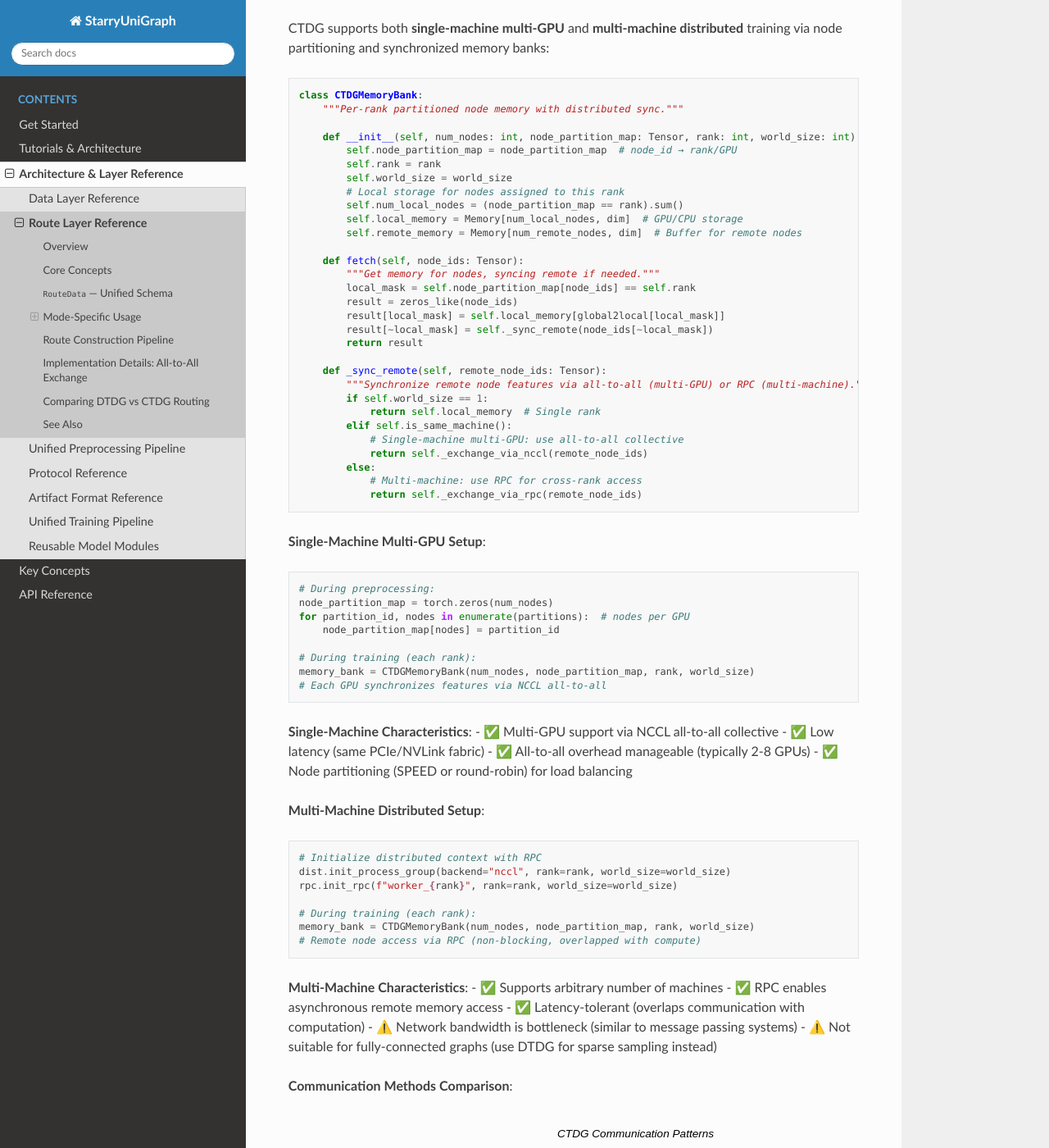
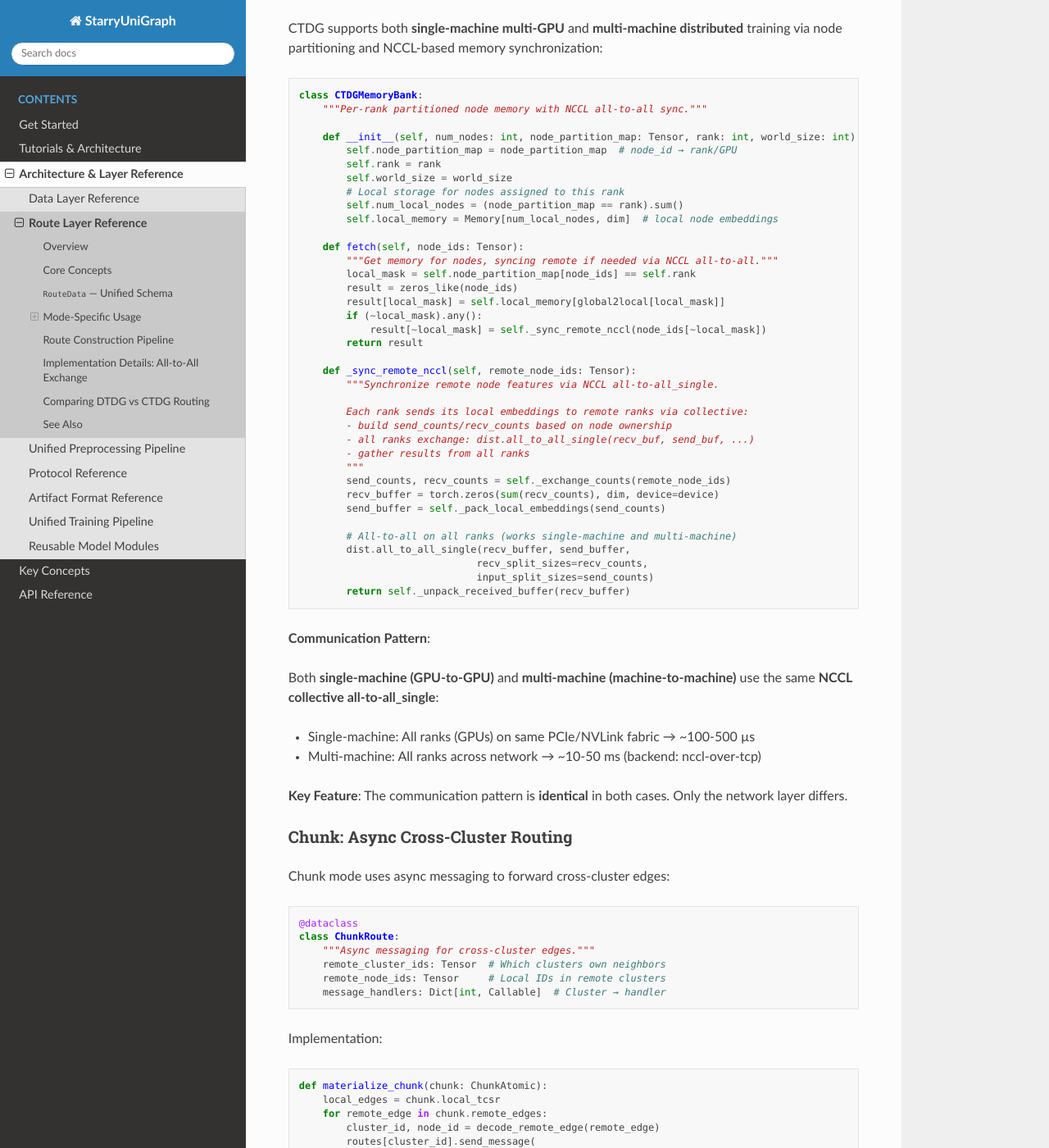
Before and after one commit to zhljJoan/starrygl-unidynGraph, a Sphinx documentation site: the page built from docs/source/architecture/route_layer.rst, in a window 1280 px wide and 1400 px high, scrolled down 2467 px. Shown: the whole window at 82% size. Built offline with Sphinx 7.4.7 and the Read the Docs theme 3.1.0, drawn with Linux system fonts in a browser that asks for light colours; pages that are not in the unit, such as notebooks, are missing from menus; some of the changed text lies outside the part shown.

Commit message:
fix: Correct CTDG communication model - both single/multi-machine use NCCL
Corrected misunderstanding about CTDG distributed training:

1. **CTDG Communication**: Both single-machine and multi-machine use NCCL all-to-all_single
   - Single-machine: NCCL over NVLINK/PCIe (~100-500 µs)
   - Multi-machine: NCCL over TCP/IP (~10-50 ms)
   - Same all-to-all_single pattern, different network transport

2. **Removed incorrect RPC references**:
   - Deleted RPC-based remote access documentation (not implemented)
   - Removed use_rpc config references (doesn't exist in current implementation)
   - Corrected CTDG multi-machine to use NCCL-over-TCP

3. **Updated comparison tables**:
   - route_layer.rst: Now shows DTDG/CTDG both use all-to-all_single
   - install_guide.rst: Clarified single-machine vs multi-machine communication

4. **Build status**: 0 errors, 11 warnings (all non-critical toctree docs)

Key insight: The NCCL all-to-all_single pattern is identical for both setups.
Network layer (NVLINK/PCIe vs TCP/IP) creates the latency difference, not communication method.

Co-Authored-By: Claude Sonnet 4.6 (1M context) <noreply@anthropic.com>

```diff
--- a/docs/source/architecture/route_layer.rst
+++ b/docs/source/architecture/route_layer.rst
@@ -134,15 +134,15 @@ Integration with DGL blocks:
             src_x = x  # Local only
         # ... continue message passing with src_x
 
-**CTDG: Distributed Memory Routing with Partitioning**
-~~~~~~~~~~~~~~~~~~~~~~~~~~~~~~~~~~~~~~~~~~~~~~~~~~~~~~
+**CTDG: Distributed Memory Routing with NCCL**
+~~~~~~~~~~~~~~~~~~~~~~~~~~~~~~~~~~~~~~~~~~~~~~
 
-CTDG supports both **single-machine multi-GPU** and **multi-machine distributed** training via node partitioning and synchronized memory banks:
+CTDG supports both **single-machine multi-GPU** and **multi-machine distributed** training via node partitioning and NCCL-based memory synchronization:
 
 .. code-block:: python
 
     class CTDGMemoryBank:
-        """Per-rank partitioned node memory with distributed sync."""
+        """Per-rank partitioned node memory with NCCL all-to-all sync."""
 
         def __init__(self, num_nodes: int, node_partition_map: Tensor, rank: int, world_size: int):
             self.node_partition_map = node_partition_map  # node_id → rank/GPU
@@ -150,90 +150,43 @@ CTDG supports both **single-machine multi-GPU** and **multi-machine distributed*
             self.world_size = world_size
             # Local storage for nodes assigned to this rank
             self.num_local_nodes = (node_partition_map == rank).sum()
-            self.local_memory = Memory[num_local_nodes, dim]  # GPU/CPU storage
-            self.remote_memory = Memory[num_remote_nodes, dim]  # Buffer for remote nodes
+            self.local_memory = Memory[num_local_nodes, dim]  # local node embeddings
 
         def fetch(self, node_ids: Tensor):
-            """Get memory for nodes, syncing remote if needed."""
+            """Get memory for nodes, syncing remote if needed via NCCL all-to-all."""
             local_mask = self.node_partition_map[node_ids] == self.rank
             result = zeros_like(node_ids)
             result[local_mask] = self.local_memory[global2local[local_mask]]
-            result[~local_mask] = self._sync_remote(node_ids[~local_mask])
+            if (~local_mask).any():
+                result[~local_mask] = self._sync_remote_nccl(node_ids[~local_mask])
             return result
 
-        def _sync_remote(self, remote_node_ids: Tensor):
-            """Synchronize remote node features via all-to-all (multi-GPU) or RPC (multi-machine)."""
-            if self.world_size == 1:
-                return self.local_memory  # Single rank
-            elif self.is_same_machine():
-                # Single-machine multi-GPU: use all-to-all collective
-                return self._exchange_via_nccl(remote_node_ids)
-            else:
-                # Multi-machine: use RPC for cross-rank access
-                return self._exchange_via_rpc(remote_node_ids)
+        def _sync_remote_nccl(self, remote_node_ids: Tensor):
+            """Synchronize remote node features via NCCL all-to-all_single.
 
-**Single-Machine Multi-GPU Setup**:
+            Each rank sends its local embeddings to remote ranks via collective:
+            - build send_counts/recv_counts based on node ownership
+            - all ranks exchange: dist.all_to_all_single(recv_buf, send_buf, ...)
+            - gather results from all ranks
+            """
+            send_counts, recv_counts = self._exchange_counts(remote_node_ids)
+            recv_buffer = torch.zeros(sum(recv_counts), dim, device=device)
+            send_buffer = self._pack_local_embeddings(send_counts)
 
-.. code-block:: python
+            # All-to-all on all ranks (works single-machine and multi-machine)
+            dist.all_to_all_single(recv_buffer, send_buffer,
+                                  recv_split_sizes=recv_counts,
+                                  input_split_sizes=send_counts)
+            return self._unpack_received_buffer(recv_buffer)
 
-    # During preprocessing:
-    node_partition_map = torch.zeros(num_nodes)
-    for partition_id, nodes in enumerate(partitions):  # nodes per GPU
-        node_partition_map[nodes] = partition_id
+**Communication Pattern**:
 
-    # During training (each rank):
-    memory_bank = CTDGMemoryBank(num_nodes, node_partition_map, rank, world_size)
-    # Each GPU synchronizes features via NCCL all-to-all
+Both **single-machine (GPU-to-GPU)** and **multi-machine (machine-to-machine)** use the same **NCCL collective all-to-all_single**:
 
-**Single-Machine Characteristics**:
-- ✅ Multi-GPU support via NCCL all-to-all collective
-- ✅ Low latency (same PCIe/NVLink fabric)
-- ✅ All-to-all overhead manageable (typically 2-8 GPUs)
-- ✅ Node partitioning (SPEED or round-robin) for load balancing
+- Single-machine: All ranks (GPUs) on same PCIe/NVLink fabric → ~100-500 µs
+- Multi-machine: All ranks across network → ~10-50 ms (backend: nccl-over-tcp)
 
-**Multi-Machine Distributed Setup**:
-
-.. code-block:: python
-
-    # Initialize distributed context with RPC
-    dist.init_process_group(backend="nccl", rank=rank, world_size=world_size)
-    rpc.init_rpc(f"worker_{rank}", rank=rank, world_size=world_size)
-
-    # During training (each rank):
-    memory_bank = CTDGMemoryBank(num_nodes, node_partition_map, rank, world_size)
-    # Remote node access via RPC (non-blocking, overlapped with compute)
-
-**Multi-Machine Characteristics**:
-- ✅ Supports arbitrary number of machines
-- ✅ RPC enables asynchronous remote memory access
-- ✅ Latency-tolerant (overlaps communication with computation)
-- ⚠️ Network bandwidth is bottleneck (similar to message passing systems)
-- ⚠️ Not suitable for fully-connected graphs (use DTDG for sparse sampling instead)
-
-**Communication Methods Comparison**:
-
-.. list-table:: CTDG Communication Patterns
-   :header-rows: 1
-
-   * - Setup
-     - Communication
-     - Latency
-     - Suitable For
-
-   * - Single-GPU
-     - Local memory access
-     - ~1-5 µs
-     - Baseline
-
-   * - Single-Machine Multi-GPU
-     - NCCL all-to-all
-     - ~100-500 µs
-     - Dense neighborhoods (e.g., social networks)
-
-   * - Multi-Machine
-     - RPC with async batching
-     - ~1-10 ms
-     - Sparse neighborhoods or partial memory replication
+**Key Feature**: The communication pattern is **identical** in both cases. Only the network layer differs.
 
 **Chunk: Async Cross-Cluster Routing**
 ~~~~~~~~~~~~~~~~~~~~~~~~~~~~~~~~~~~~~~~
@@ -335,6 +288,9 @@ DTDG's all-to-all uses torch.distributed collectives:
 Comparing DTDG vs CTDG Routing
 -------------------------------
 
+**Key Insight**: Both CTDG and DTDG use NCCL **all-to-all_single** for multi-GPU/multi-machine communication.
+The difference is what data they exchange and when.
+
 .. list-table:: Routing Strategy Comparison
    :header-rows: 1
 
@@ -342,33 +298,41 @@ Comparing DTDG vs CTDG Routing
      - DTDG
      - CTDG
 
+   * - **What**
+     - Graph features (per-snapshot edges)
+     - Node embeddings (temporal memory)
+
+   * - **When**
+     - Per snapshot
+     - On-demand per batch (when node needed)
+
+   * - **Exchange Method**
+     - Route.forward() → NCCL all-to-all_single
+     - Memory.fetch() → NCCL all-to-all_single
+
    * - **Communication**
-     - Explicit all-to-all per snapshot
-     - Implicit memory bank partition + sync
+     - Per-snapshot all-to-all (blocking/async)
+     - Per-request all-to-all (async)
 
-   * - **Scalability**
-     - Multi-machine (snap shot-based boundaries)
-     - Multi-machine (RPC) + Single-machine multi-GPU (all-to-all)
+   * - **Single-Machine Latency**
+     - ~100-500 µs (collective)
+     - ~100-500 µs (collective)
+
+   * - **Multi-Machine Latency**
+     - ~10-50 ms (NCCL over TCP)
+     - ~10-50 ms (NCCL over TCP)
 
    * - **Memory Cost**
-     - Temporary recv buffer (features fetched per snapshot)
-     - Permanent partition (nodes stored on assigned ranks)
-
-   * - **Latency (Local)**
-     - All-to-all collective ~100-500 µs
-     - Memory lookup ~1-10 µs
-
-   * - **Latency (Multi-Machine)**
-     - All-to-all ~10-50 ms (blocking)
-     - RPC ~1-10 ms per node (async, overlappable)
+     - Temporary recv buffer per snapshot
+     - Partition storage (static, larger)
 
    * - **Flexibility**
-     - Different routes per snapshot
+     - Different routes per snapshot (time-varying)
      - Static partition map (time-invariant)
 
    * - **Optimal Use Case**
-     - Dense sampling, multi-machine, sparse edges
-     - Large neighborhoods, temporal state updates, arbitrary topology
+     - Discrete-time graphs, sparse sampling
+     - Continuous-time graphs, large memory models
 
 See Also
 --------
--- a/docs/source/tutorial/index.rst
+++ b/docs/source/tutorial/index.rst
@@ -11,7 +11,7 @@ High-level Guides
    :maxdepth: 1
 
    intro
-   UniTraining
+   Abstract
    CTDGTraining
    DTDGTraining
    ChunkTraining
```
Also changed, not shown: docs/source/guide/install_guide.rst (+36 -26 lines).
